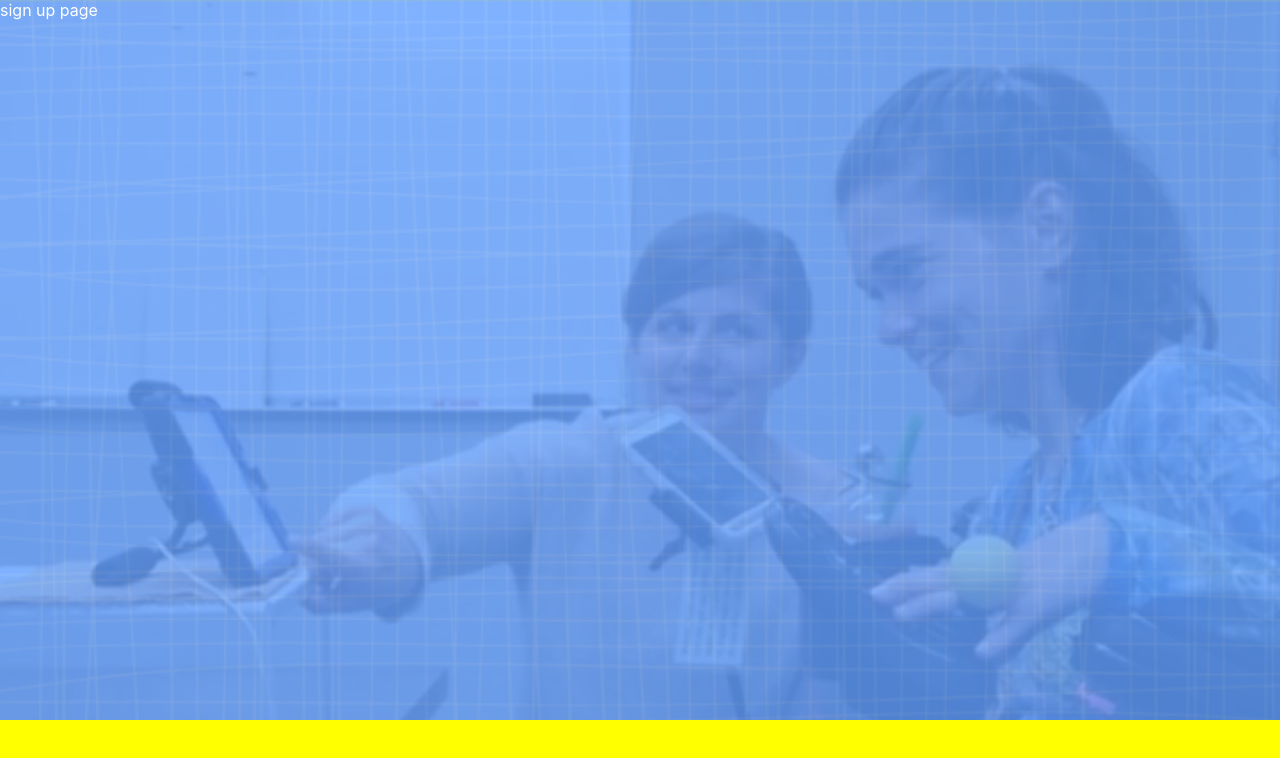
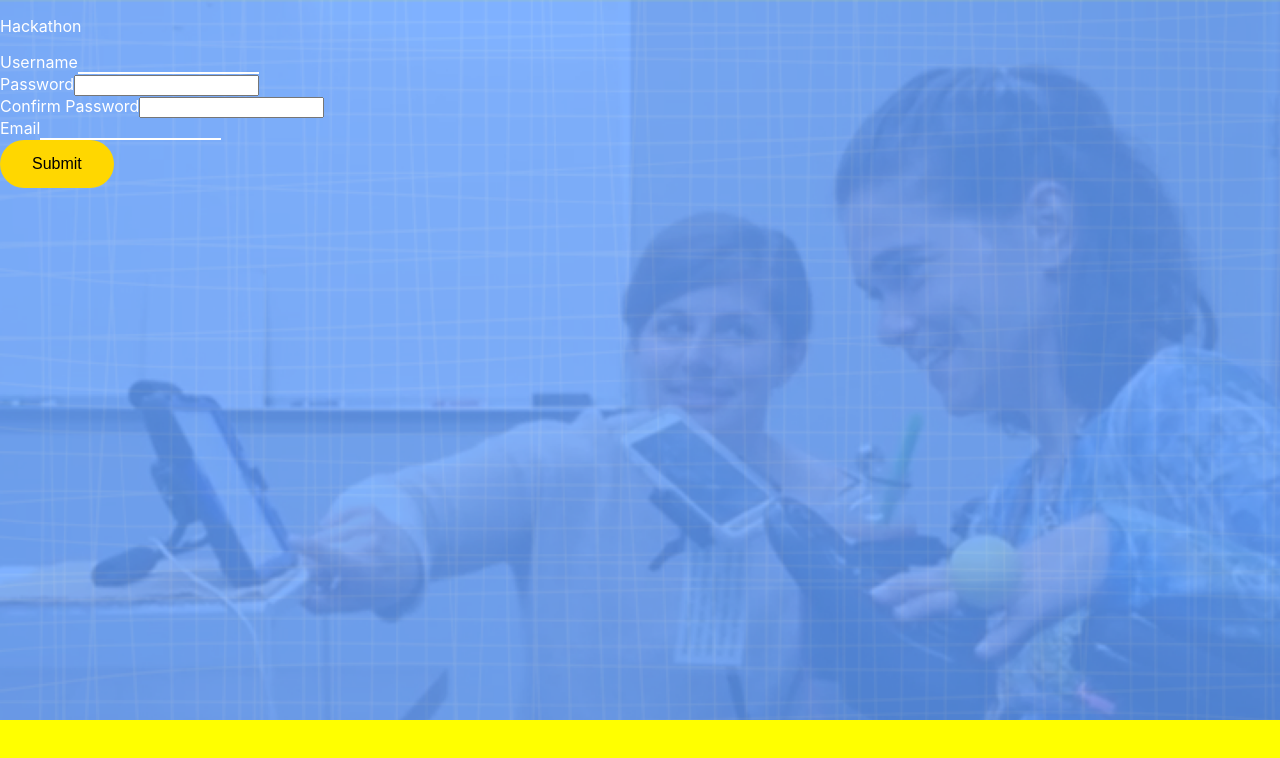
Before and after one commit to Mariastakh/dashboard-frontend, a React (Create React App) app: page /signup in a window 1280 px wide. Shown: the top 758 px of the page. Built offline with nearby package versions, Linux system fonts and the light colour scheme.

Commit message:
add sign in page tests, and also change dashboard links to use href instead of react-router-dom Link

```diff
--- a/src/Pages/Components/NewsPreview.js
+++ b/src/Pages/Components/NewsPreview.js
@@ -1,5 +1,4 @@
 import React, { Component } from "react";
-import { Link } from "react-router-dom";
 import container from "../../assets/Container.png";
 
 export default class NewsPreview extends Component {
@@ -12,9 +11,9 @@ export default class NewsPreview extends Component {
       <>
         <div data-testid="newspreview">
           The news
-          <Link to="/news">
+          <a href="/news">
             <img src={container} alt="the latest news headline" />
-          </Link>
+          </a>
         </div>
       </>
     );
--- a/src/Pages/Components/PhotoPreview.js
+++ b/src/Pages/Components/PhotoPreview.js
@@ -1,5 +1,4 @@
 import React, { Component } from "react";
-import { Link } from "react-router-dom";
 import container from "../../assets/Container.png";
 
 export default class PhotoPreview extends Component {
@@ -12,9 +11,9 @@ export default class PhotoPreview extends Component {
       <>
         <div data-testid="photopreview">
           Photos
-          <Link to="/photos">
+          <a href="/photos">
             <img src={container} alt="your photo collection" />
-          </Link>
+         </a>
         </div>
       </>
     );
--- a/src/Pages/Components/SportsPreview.js
+++ b/src/Pages/Components/SportsPreview.js
@@ -1,5 +1,4 @@
 import React, { Component } from "react";
-import { Link } from "react-router-dom";
 import container from "../../assets/Container.png";
 
 export default class SportsPreview extends Component {
@@ -12,9 +11,9 @@ export default class SportsPreview extends Component {
       <>
         <div data-testid="sportspreview">
           Sports
-          <Link to="/sports">
+          <a href="/sports">
             <img src={container} alt="a sports update" />
-          </Link>
+          </a>
         </div>
       </>
     );
--- a/src/Pages/Components/TasksPreview.js
+++ b/src/Pages/Components/TasksPreview.js
@@ -1,5 +1,4 @@
 import React, { Component } from "react";
-import { Link } from "react-router-dom";
 import container from "../../assets/Container.png";
 
 export default class TasksPreview extends Component {
@@ -12,9 +11,9 @@ export default class TasksPreview extends Component {
       <>
         <div data-testid="taskspreview">
           Tasks
-          <Link to="/tasks">
+          <a href="/tasks">
             <img src={container} alt="tasks preview" />
-          </Link>
+          </a>
         </div>
       </>
     );
--- a/src/Pages/LoginPage.jsx
+++ b/src/Pages/LoginPage.jsx
@@ -40,6 +40,7 @@ export default class LoginPage extends Component {
               type="text"
               value={username}
               onChange={this.handleUsernameChange}
+              required
             />
           </div>
 
@@ -51,6 +52,7 @@ export default class LoginPage extends Component {
               type="password"
               value={password}
               onChange={this.handlePasswordChange}
+              required
             />
           </div>
           <div data-testid="submit">
@@ -60,7 +62,7 @@ export default class LoginPage extends Component {
           </div>
         </form>
 
-        <p>New to Hackathon? Sign Up</p>
+        <p>New to Hackathon? <a href="/signup">Sign up</a> </p>
       </>
     );
   }
--- a/src/Pages/SignUpPage.jsx
+++ b/src/Pages/SignUpPage.jsx
@@ -3,9 +3,104 @@ import React, { Component } from "react";
 export default class SignUpPage extends Component {
   constructor(props) {
     super(props);
+
+    this.state = {
+      username: "",
+      password: "",
+      confirmedPassword: "",
+      email: "",
+    };
   }
 
+  handleUsernameChange = (event) => {
+    console.log(event.target.value);
+    this.setState({ username: event.target.value });
+  };
+
+  handlePasswordChange = (event) => {
+    this.setState({ password: event.target.value });
+  };
+
+  handlePasswordConfirmationChange = (event) => {
+    this.setState({ confirmedPassword: event.target.value });
+  };
+
+  handleEmailChange = (event) => {
+    this.setState({ email: event.target.value });
+  };
+
+  handleSubmit = (event) => {
+    event.preventDefault();
+    console.log(event.target.username.value);
+    //alert(`${this.state.username} ${this.state.password}`);
+    if (this.state.confirmedPassword !== this.state.password) {
+      alert("Passwords don't match");
+    } else {
+      this.props.history.push("/dashboard");
+    }
+  };
+
   render() {
-    return <>sign up page</>;
+    const { username, password, confirmedPassword, email } = this.state;
+    return (
+      <>
+        <p>Hackathon</p>
+        <form onSubmit={this.handleSubmit}>
+          <div data-testid="username">
+            <label>Username</label>
+            <input
+              data-testid="usernameinput"
+              name="username"
+              type="text"
+              value={username}
+              onChange={this.handleUsernameChange}
+              required
+            />
+          </div>
+
+          <div data-testid="password">
+            <label>Password</label>
+            <input
+              data-testid="passwordinput"
+              name="password"
+              type="password"
+              value={password}
+              onChange={this.handlePasswordChange}
+              required
+            />
+          </div>
+
+          <div data-testid="passwordconfirmation">
+            <label>Confirm Password</label>
+            <input
+              data-testid="passwordconfirmationinput"
+              name="passwordconfirmation"
+              type="password"
+              value={confirmedPassword}
+              onChange={this.handlePasswordConfirmationChange}
+              required
+            />
+          </div>
+
+          <div data-testid="email">
+            <label>Email</label>
+            <input
+              data-testid="emailinput"
+              name="email"
+              type="text"
+              value={email}
+              onChange={this.handleEmailChange}
+              required
+            />
+          </div>
+
+          <div data-testid="submit">
+            <button type="submit" className="button">
+              Submit
+            </button>
+          </div>
+        </form>
+      </>
+    );
   }
 }
```
Also changed, not shown: 1 other file (tests, documents, lock files or other folders).
